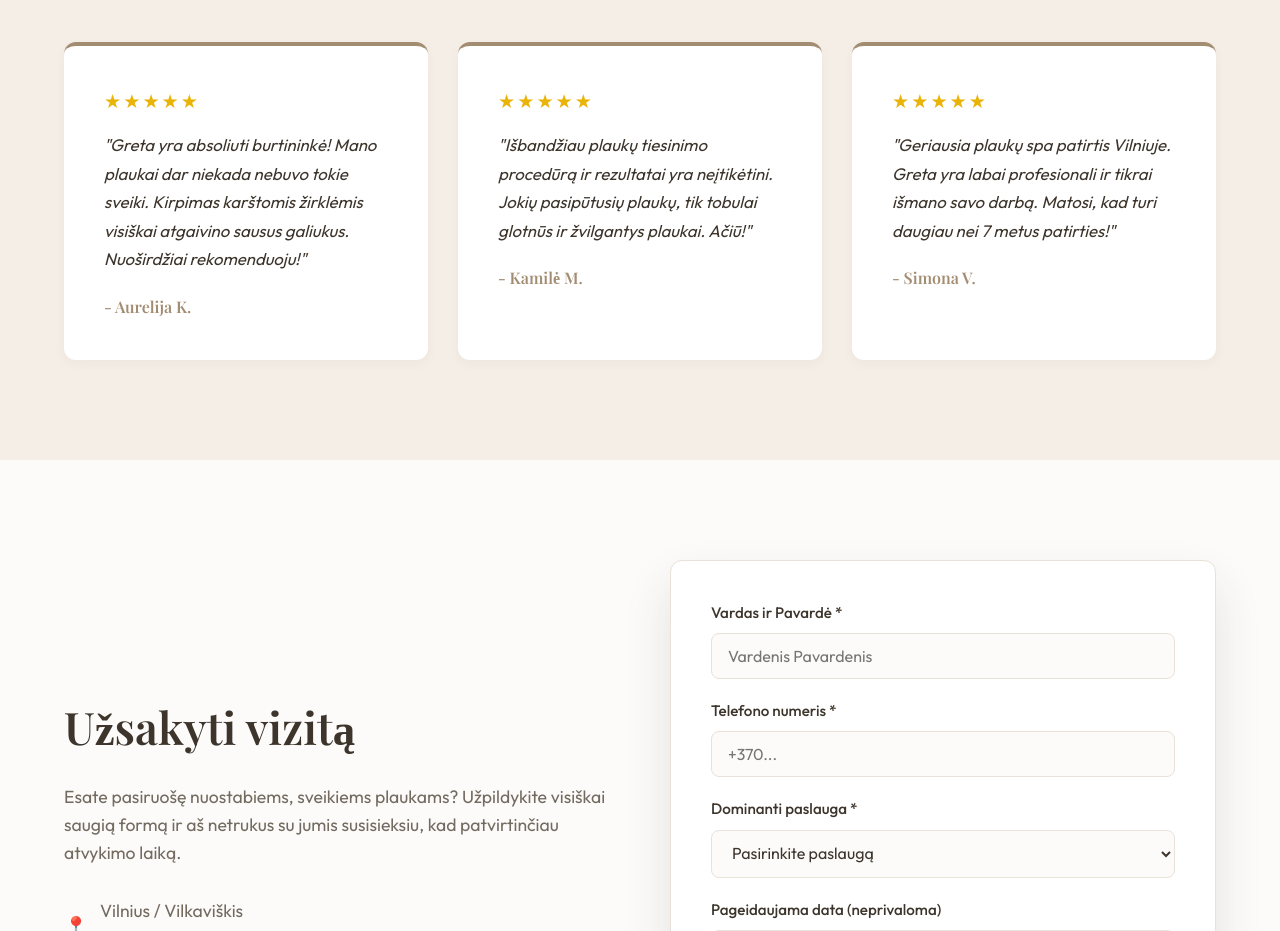
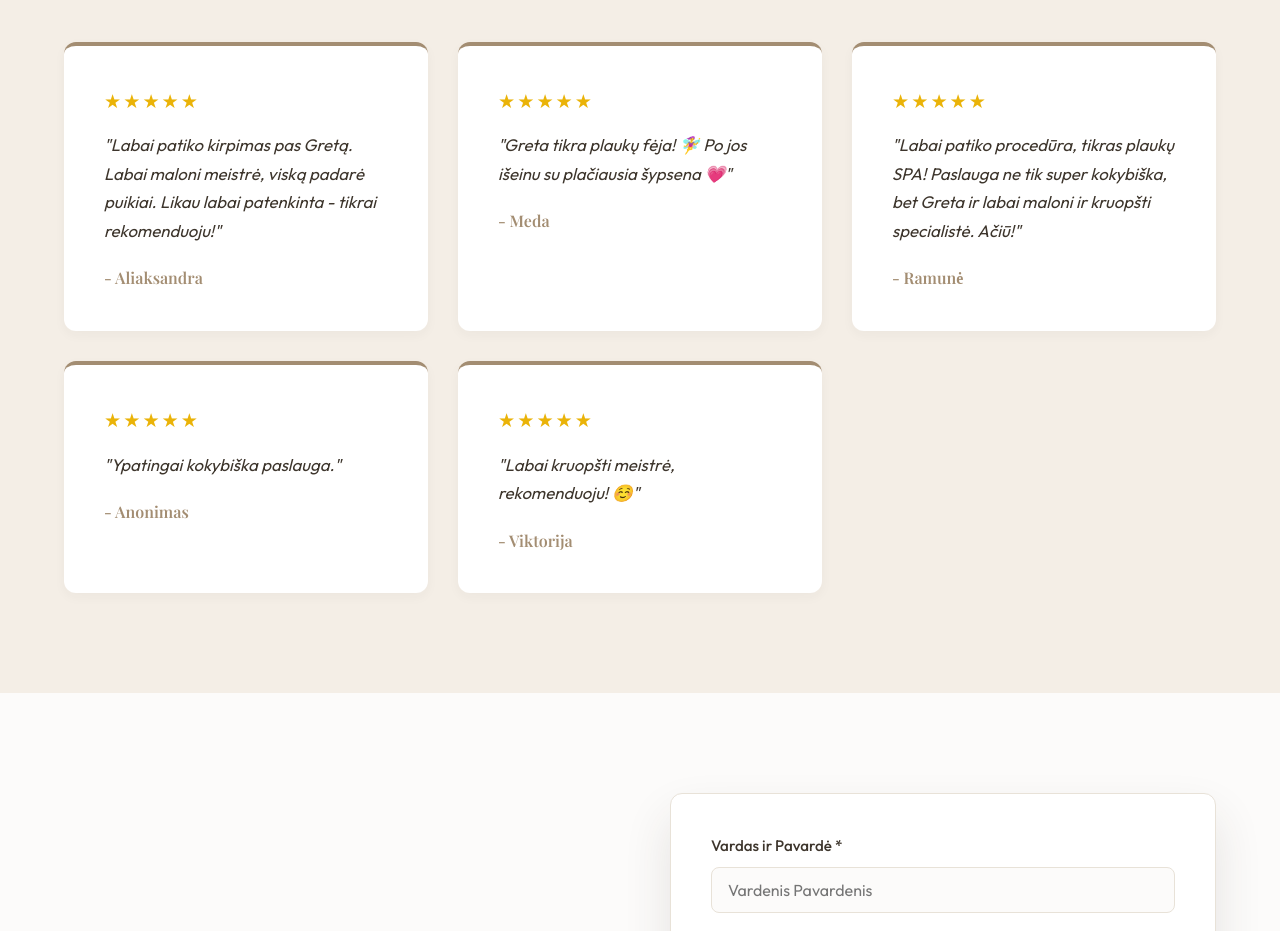
Before and after one commit to Darbastoks/hairbeauty-website, a website: page public/index.html in a window 1280 px wide. Shown: the part 1660-2591 px from the top of the page. Drawn offline with nearby package versions, Linux system fonts and the light colour scheme; a web font is replaced by a local one.

Commit message:
Add real client testimonials

```diff
--- a/public/index.html
+++ b/public/index.html
@@ -71,21 +71,30 @@
             <div class="testimonials-grid">
                 <div class="testimonial-card">
                     <div class="stars">★★★★★</div>
-                    <p class="review">"Greta yra absoliuti burtininkė! Mano plaukai dar niekada nebuvo tokie sveiki.
-                        Kirpimas karštomis žirklėmis visiškai atgaivino sausus galiukus. Nuoširdžiai rekomenduoju!"</p>
-                    <p class="client-name">- Aurelija K.</p>
+                    <p class="review">"Labai patiko kirpimas pas Gretą. Labai maloni meistrė, viską padarė puikiai.
+                        Likau labai patenkinta - tikrai rekomenduoju!"</p>
+                    <p class="client-name">- Aliaksandra</p>
                 </div>
                 <div class="testimonial-card">
                     <div class="stars">★★★★★</div>
-                    <p class="review">"Išbandžiau plaukų tiesinimo procedūrą ir rezultatai yra neįtikėtini. Jokių
-                        pasipūtusių plaukų, tik tobulai glotnūs ir žvilgantys plaukai. Ačiū!"</p>
-                    <p class="client-name">- Kamilė M.</p>
+                    <p class="review">"Greta tikra plaukų fėja! 🧚‍♀️ Po jos išeinu su plačiausia šypsena 💗"</p>
+                    <p class="client-name">- Meda</p>
                 </div>
                 <div class="testimonial-card">
                     <div class="stars">★★★★★</div>
-                    <p class="review">"Geriausia plaukų spa patirtis Vilniuje. Greta yra labai profesionali ir tikrai
-                        išmano savo darbą. Matosi, kad turi daugiau nei 7 metus patirties!"</p>
-                    <p class="client-name">- Simona V.</p>
+                    <p class="review">"Labai patiko procedūra, tikras plaukų SPA! Paslauga ne tik super kokybiška, bet
+                        Greta ir labai maloni ir kruopšti specialistė. Ačiū!"</p>
+                    <p class="client-name">- Ramunė</p>
+                </div>
+                <div class="testimonial-card">
+                    <div class="stars">★★★★★</div>
+                    <p class="review">"Ypatingai kokybiška paslauga."</p>
+                    <p class="client-name">- Anonimas</p>
+                </div>
+                <div class="testimonial-card">
+                    <div class="stars">★★★★★</div>
+                    <p class="review">"Labai kruopšti meistrė, rekomenduoju! ☺️"</p>
+                    <p class="client-name">- Viktorija</p>
                 </div>
             </div>
         </div>
```
